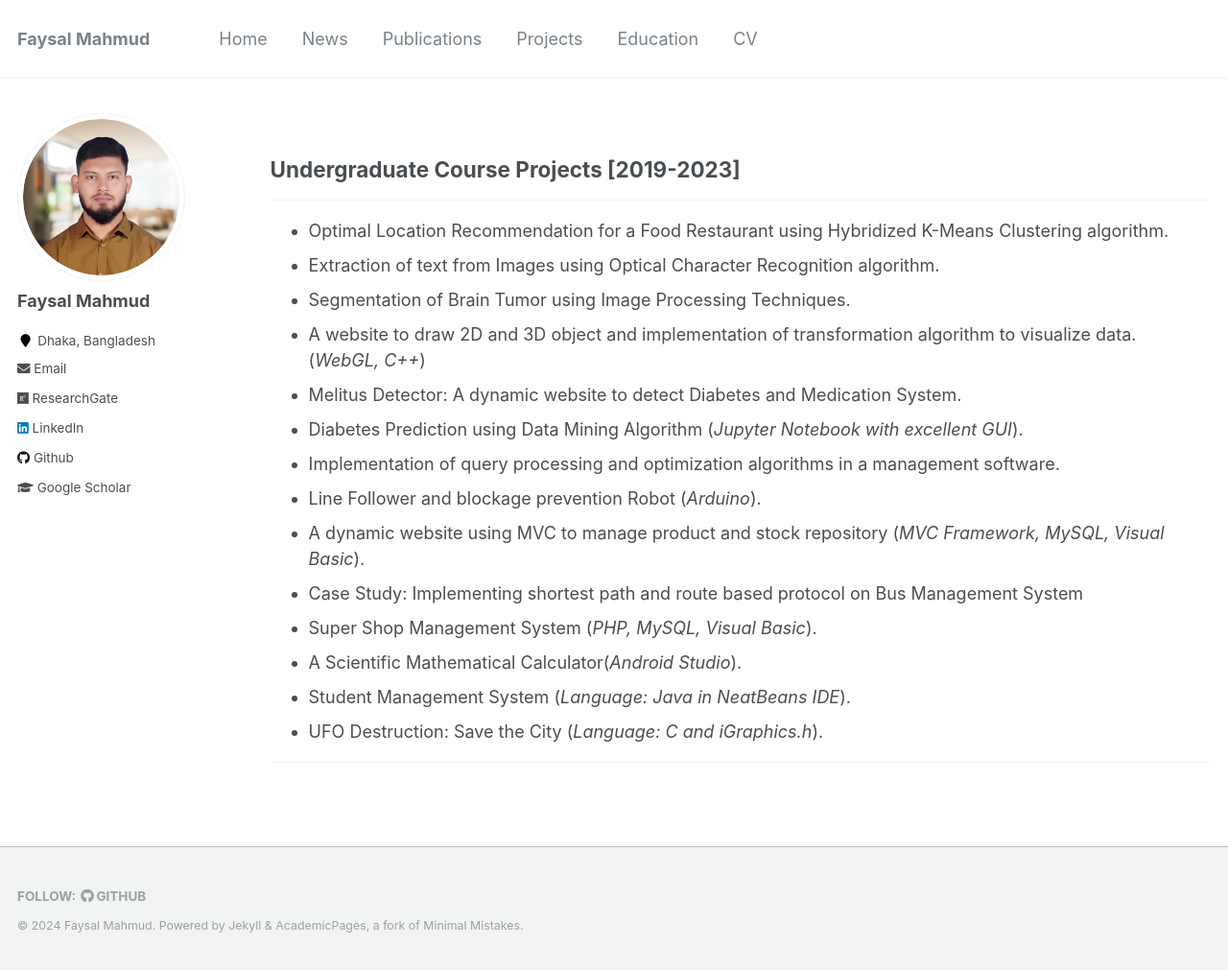
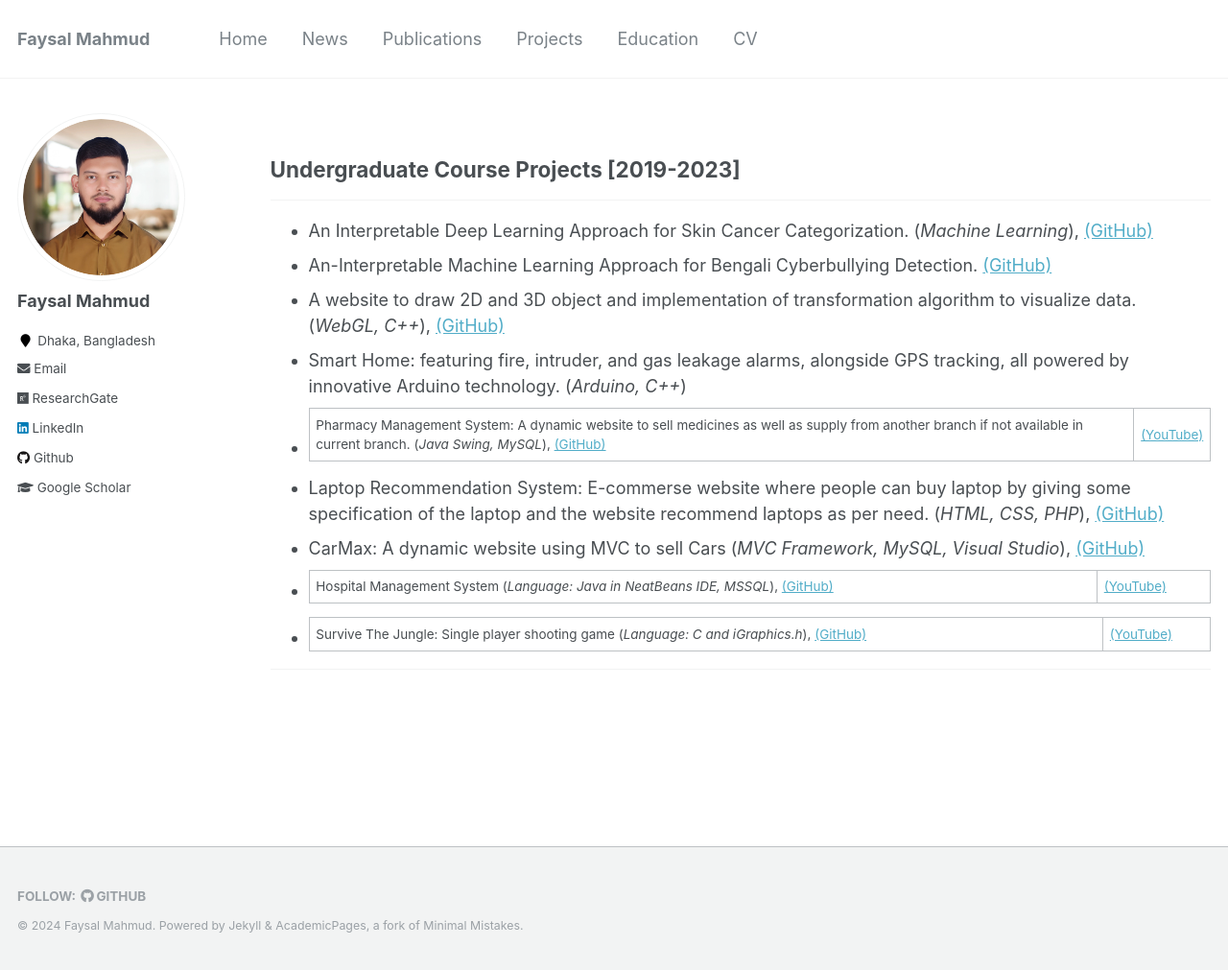
Before and after one commit to Faysal-MD/Faysal-MD.github.io, a Jekyll site: the page built from _pages/projects.md, in a window 1280 px wide and 1011 px high. Shown: the whole window at 96% size. Built offline with Jekyll 4.4.1, drawn with Linux system fonts in a browser that asks for light colours.

Commit message:
Projects added

```diff
--- a/_pages/projects.md
+++ b/_pages/projects.md
@@ -25,19 +25,14 @@ author_profile: true
 
 ## Undergraduate Course Projects [2019-2023]
 ----------------
-* Optimal Location Recommendation for a Food Restaurant using Hybridized K-Means Clustering algorithm.
-* Extraction of text from Images using Optical Character Recognition algorithm.
-* Segmentation of Brain Tumor using Image Processing Techniques.
-* A website to draw 2D and 3D object and implementation of transformation algorithm to visualize data. (*WebGL, C++*)
-* Melitus Detector: A dynamic website to detect Diabetes and Medication System.
-* Diabetes Prediction using Data Mining Algorithm (*Jupyter Notebook with excellent GUI*).
-* Implementation of query processing and optimization algorithms in a management software.
-* Line Follower and blockage prevention Robot (*Arduino*).
-* A dynamic website using MVC to manage product and stock repository (*MVC Framework, MySQL, Visual Basic*).
-* Case Study: Implementing shortest path and route based protocol on Bus Management System
-* Super Shop Management System (*PHP, MySQL, Visual Basic*).
-* A Scientific Mathematical Calculator(*Android Studio*).
-* Student Management System (*Language: Java in NeatBeans IDE*).
-* UFO Destruction: Save the City (*Language: C and iGraphics.h*).
+* An Interpretable Deep Learning Approach for Skin Cancer Categorization. (*Machine Learning*), [(GitHub)](https://github.com/Faysal-MD/An-Interpretable-Deep-Learning-Approach-for-Skin-Cancer-Categorization-IEEE2023)
+* An-Interpretable Machine Learning Approach for Bengali Cyberbullying Detection. [(GitHub)](https://github.com/Faysal-MD/An-Interpretable-Machine-Learning-Approach-for-Bengali-Cyberbullying-Detection)
+* A website to draw 2D and 3D object and implementation of transformation algorithm to visualize data. (*WebGL, C++*), [(GitHub)](https://github.com/Faysal-MD/Computer-Graphics-Project)
+* Smart Home: featuring fire, intruder, and gas leakage alarms, alongside GPS tracking, all powered by innovative Arduino technology. (*Arduino, C++*)
+* Pharmacy Management System: A dynamic website to sell medicines as well as supply from another branch if not available in current branch. (*Java Swing, MySQL*), [(GitHub)](https://github.com/Faysal-MD/Pharmacy-Management-System) | [(YouTube)](https://www.youtube.com/watch?v=gLb2J715sDQ)
+* Laptop Recommendation System: E-commerse website where people can buy laptop by giving some specification of the laptop and the website recommend laptops as per need. (*HTML, CSS, PHP*), [(GitHub)](https://github.com/Faysal-MD/Laptop_Recommendation_System)
+* CarMax: A dynamic website using MVC to sell Cars (*MVC Framework, MySQL, Visual Studio*), [(GitHub)](https://github.com/Faysal-MD/car-selling-website-asp.net-mvc)
+* Hospital Management System (*Language: Java in NeatBeans IDE, MSSQL*), [(GitHub)](https://github.com/Faysal-MD/Hospital-Management-System) | [(YouTube)](https://www.youtube.com/watch?v=A-H47jyVRrw)
+* Survive The Jungle: Single player shooting game (*Language: C and iGraphics.h*), [(GitHub)](https://github.com/Faysal-MD/Survive-The-Jungle) | [(YouTube)](https://www.youtube.com/watch?v=WsX_MIFpMgE)
 
 __________________________________________________
```
